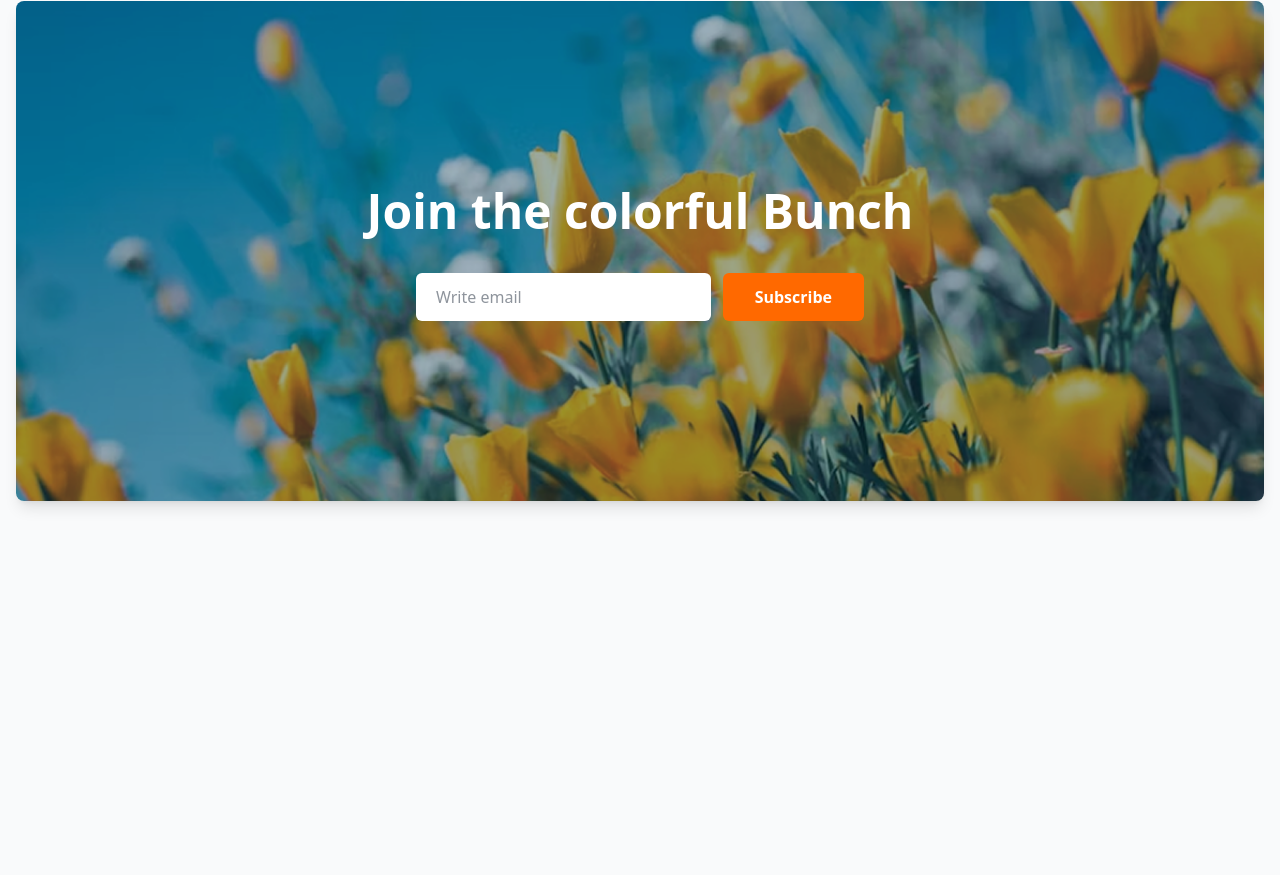
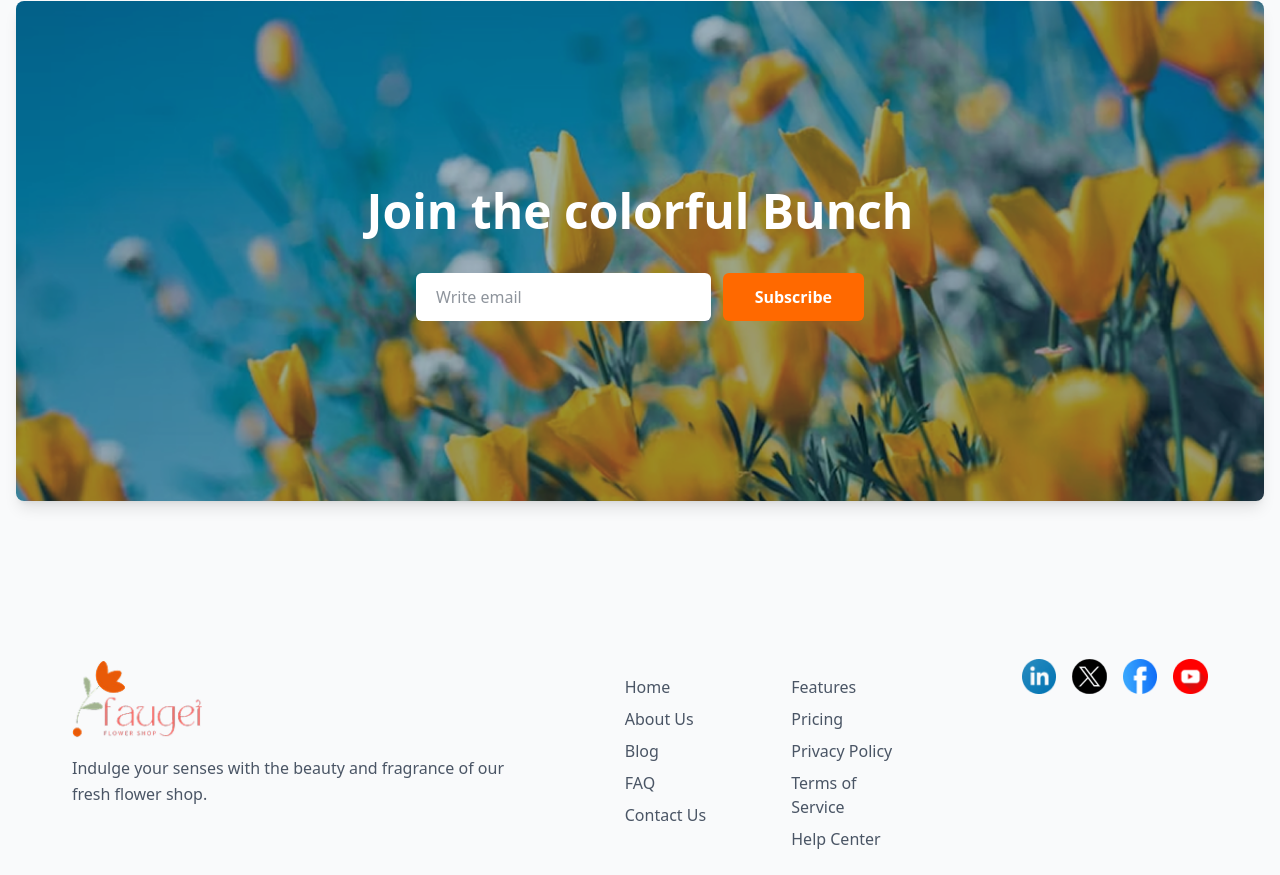
Before and after one commit to rabiulawal0034/B12A02-R1, a plain HTML site: page index.html in a window 1280 px wide. Shown: the part 3827-4702 px from the top of the page. Before the commit the page ends 4478 px from the top, so only its background shows below. Drawn offline with nearby package versions, Linux system fonts and the light colour scheme.

Commit message:
footer section and final

```diff
--- a/index.html
+++ b/index.html
@@ -272,6 +272,96 @@
         </div>
     </section>
 
+    <!--6. Footer Section-->
+    <section class="bg-gray-50 flex items-center justify-center">
+        <footer class="px-4 py-2">
+            <div class="flex flex-col ml-14 mr-14 md:flex-row justify-between gap-y-8 md:gap-x-12 lg:gap-x-24">
+                <div class="flex flex-col items-start md:w-1/3 lg:w-2/5">
+                    <div class="flex items-center mb-4">
+                        <img src="assets/logo.png" alt="Faugei Flower Shop Logo" class="h-20 mr-2" />
+                    </div>
+                    <p class="text-gray-600 text-sm md:text-base leading-relaxed">
+                        Indulge your senses with the beauty and fragrance of our fresh flower shop.
+                    </p>
+                </div>
+
+                <div class="grid grid-cols-1 sm:grid-cols-1 m-4 lg:grid-cols-2 gap-x-8 gap-y-4 md:gap-x-12 md:gap-y-6">
+                    <div>
+                        <ul class="space-y-2">
+                            <li>
+                                <a href="#"
+                                    class="text-gray-600 hover:text-gray-900 text-sm md:text-base transition-colors duration-200">Home</a>
+                            </li>
+                            <li>
+                                <a href="#"
+                                    class="text-gray-600 hover:text-gray-900 text-sm md:text-base transition-colors duration-200">About
+                                    Us</a>
+                            </li>
+                            <li>
+                                <a href="#"
+                                    class="text-gray-600 hover:text-gray-900 text-sm md:text-base transition-colors duration-200">Blog</a>
+                            </li>
+                            <li>
+                                <a href="#"
+                                    class="text-gray-600 hover:text-gray-900 text-sm md:text-base transition-colors duration-200">FAQ</a>
+                            </li>
+                            <li>
+                                <a href="#"
+                                    class="text-gray-600 hover:text-gray-900 text-sm md:text-base transition-colors duration-200">Contact
+                                    Us</a>
+                            </li>
+                        </ul>
+                    </div>
+                    <div>
+                        <ul class="space-y-2">
+                            <li>
+                                <a href="#"
+                                    class="text-gray-600 hover:text-gray-900 text-sm md:text-base transition-colors duration-200">Features</a>
+                            </li>
+                            <li>
+                                <a href="#"
+                                    class="text-gray-600 hover:text-gray-900 text-sm md:text-base transition-colors duration-200">Pricing</a>
+                            </li>
+                            <li>
+                                <a href="#"
+                                    class="text-gray-600 hover:text-gray-900 text-sm md:text-base transition-colors duration-200">Privacy
+                                    Policy</a>
+                            </li>
+                            <li>
+                                <a href="#"
+                                    class="text-gray-600 hover:text-gray-900 text-sm md:text-base transition-colors duration-200">Terms
+                                    of Service</a>
+                            </li>
+                            <li>
+                                <a href="#"
+                                    class="text-gray-600 hover:text-gray-900 text-sm md:text-base transition-colors duration-200">Help
+                                    Center</a>
+                            </li>
+                        </ul>
+                    </div>
+                </div>
+
+                <div class="flex justify-start md:justify-end items-start md:items-start md:w-auto">
+                    <div class="flex space-x-4">
+                        <a href="#" target="">
+                            <img src="assets/icon-linkedin.png" alt=""
+                                class="hover:opacity-80 transition duration-300" /></a>
+                        <a href="#" target="">
+                            <img src="assets/twitter-x-logo-black-round-20851 (1).png" alt=""
+                                class="hover:opacity-80 transition duration-300 w-[36px]" /></a>
+                        <a href="#" target="">
+                            <img src="assets/icon-facebook.png" alt=""
+                                class="hover:opacity-80 transition duration-300" /></a>
+                        <a href="#" target="">
+                            <img src="assets/icon-youtube.png" alt=""
+                                class="hover:opacity-80 transition duration-300" /></a>
+                    </div>
+                </div>
+            </div>
+        </footer>
+    </section>
+
+
 </body>
 
 </html>
```
